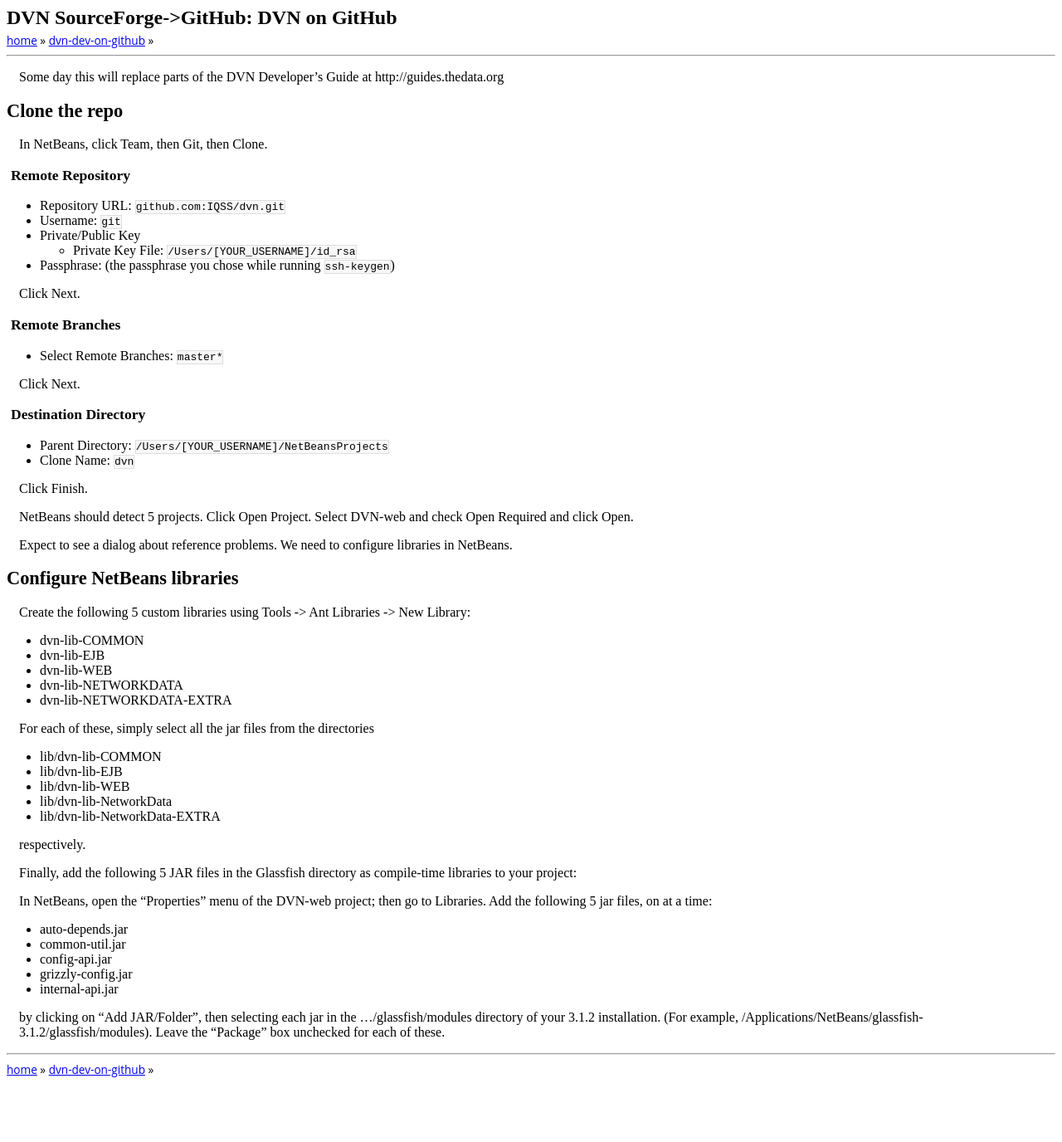
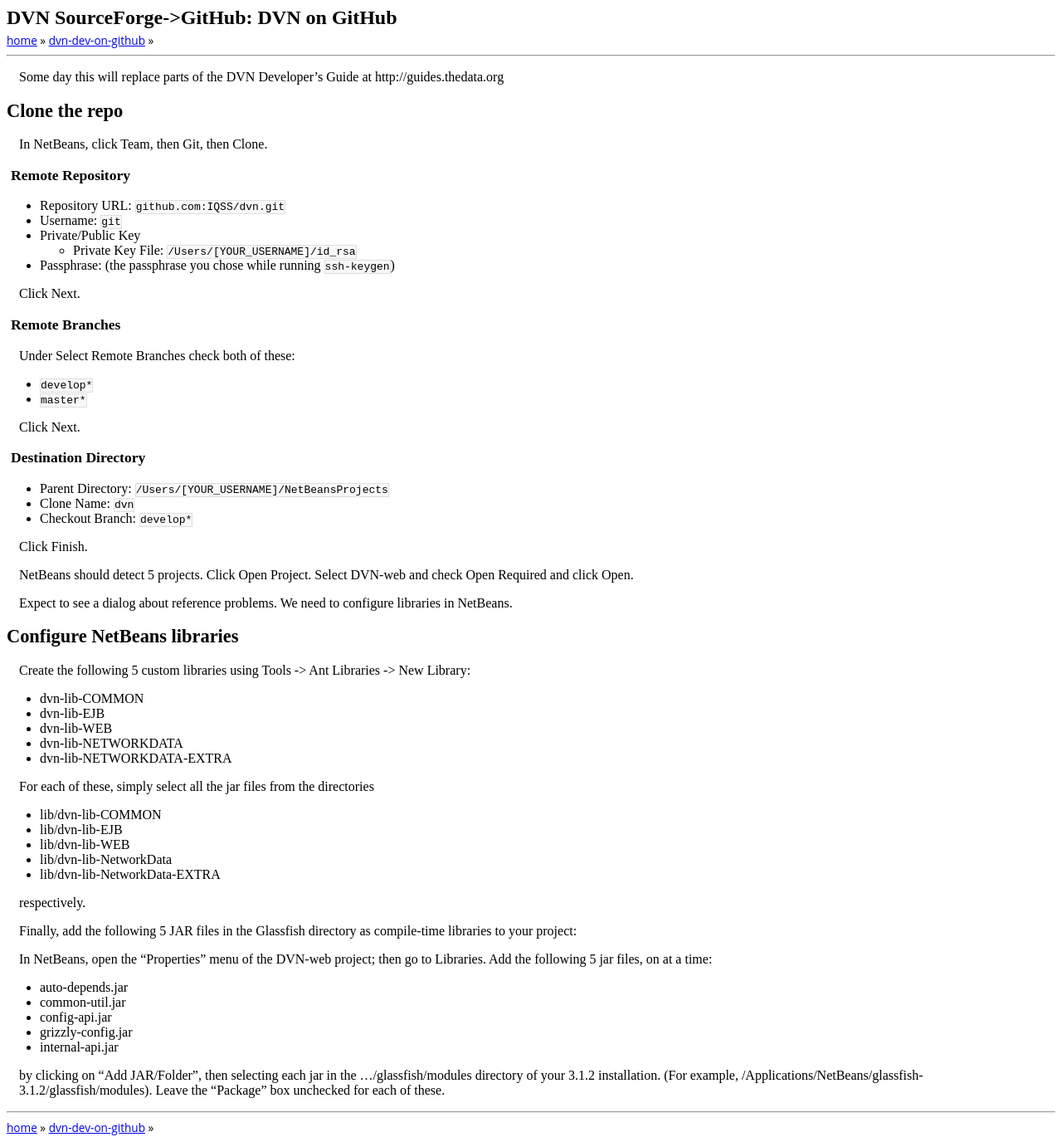
Before and after one commit to dvn/dvn-sourceforge2github, a Jekyll site: the page built from dvn-dev-on-github/quickstart/index.md, in a window 1280 px wide. Shown: the whole page at 83% size. Built offline with Jekyll 4.4.1, drawn with Linux system fonts in a browser that asks for light colours; Markdown is read by kramdown in place of the engine named in the settings; before the commit the page ends 1306 px from its top, so only the background shows below that.

Commit message:
use develop branch

```diff
--- a/dvn-dev-on-github/quickstart/index.md
+++ b/dvn-dev-on-github/quickstart/index.md
@@ -20,7 +20,10 @@ Click Next.
 
 ### Remote Branches
 
-- Select Remote Branches: `master*`
+Under Select Remote Branches check both of these:
+
+- `develop*`
+- `master*`
 
 Click Next.
 
@@ -28,6 +31,7 @@ Click Next.
 
 - Parent Directory: `/Users/[YOUR_USERNAME]/NetBeansProjects`
 - Clone Name: `dvn`
+- Checkout Branch: `develop*`
 
 Click Finish.
 
```
